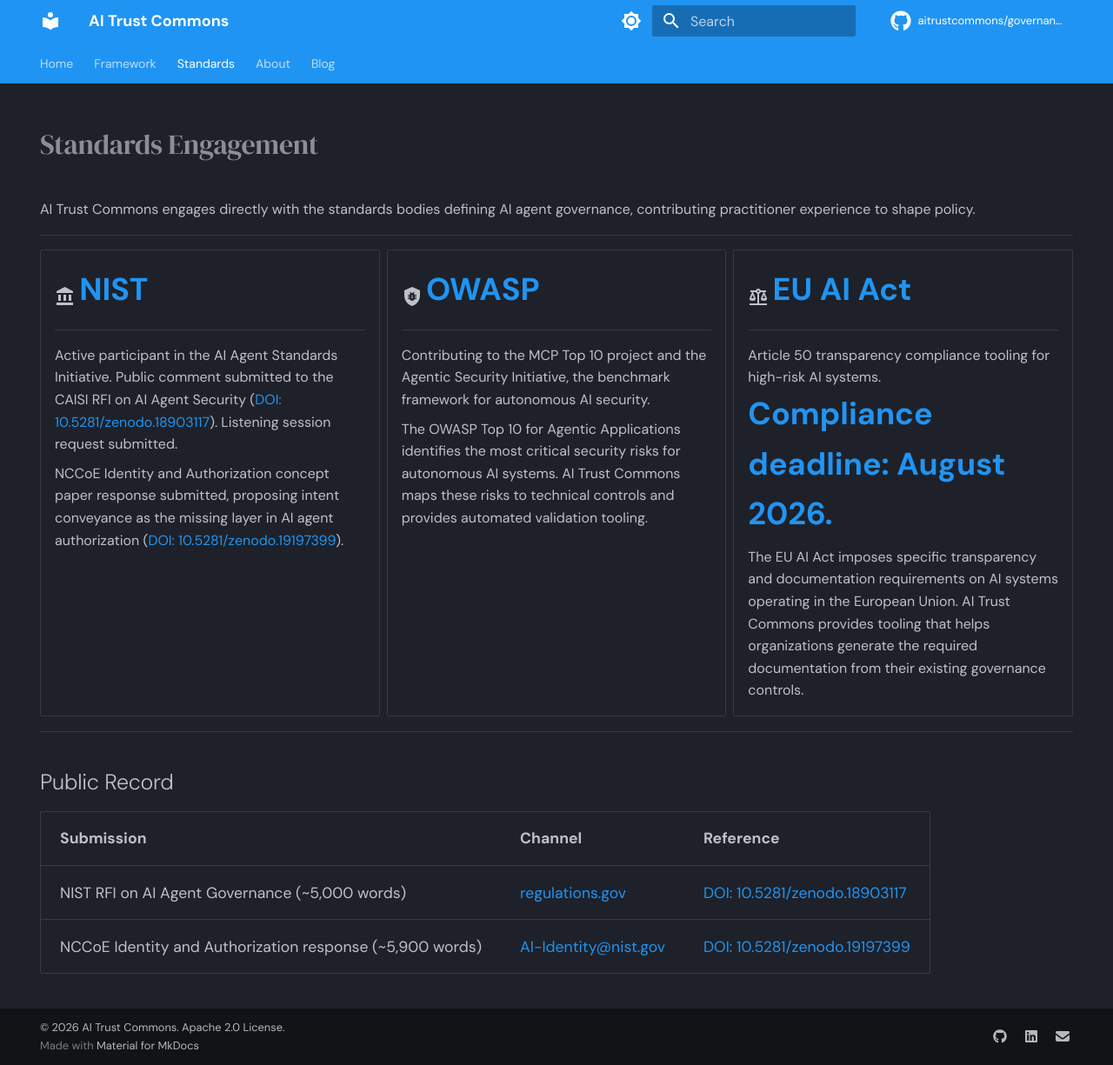
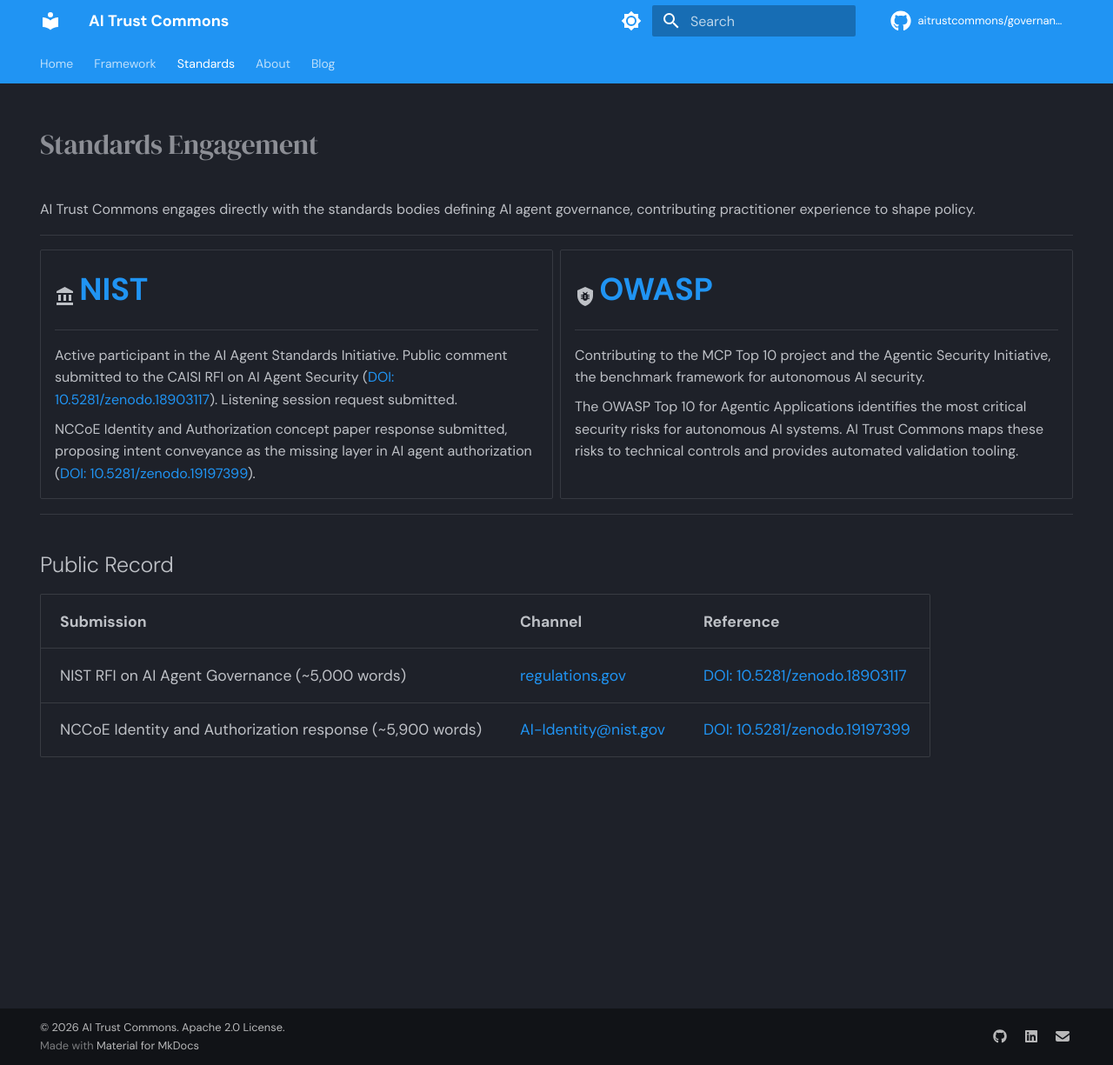
Before and after one commit to aitrustcommons/aitrustcommons.github.io, an MkDocs documentation site: the page built from docs/standards.md, in a window 1280 px wide and 1225 px high. Shown: the whole window at 87% size. Built offline with MkDocs 1.6.1 and Material for MkDocs 9.7.7, drawn with Linux system fonts in a browser that asks for light colours; comment, search, counter and statistics services are not loaded.

Commit message:
Site review: remove EU AI Act (dropped), update about page
standards.md:
- Removed EU AI Act card entirely
- Updated title/description to 'NIST & OWASP'

framework.md:
- Removed EU AI Act from Standards Mapping pillar

index.md (home):
- Removed EU AI Act from Standards Mapping card

about.md:
- Added Article 5 to publications table
- Added NCCoE submission to NIST Submissions table
- Renamed section from 'NIST Submission' to 'NIST Submissions'

Build tested locally before pushing. Tracked in #96.

```diff
--- a/docs/standards.md
+++ b/docs/standards.md
@@ -1,6 +1,6 @@
 ---
-title: "Standards Engagement: NIST, OWASP, EU AI Act"
-description: "AI Trust Commons engages with NIST AI Agent Standards Initiative, OWASP MCP Top 10, and EU AI Act Article 50 transparency compliance."
+title: "Standards Engagement: NIST & OWASP"
+description: "AI Trust Commons engages with NIST AI Agent Standards Initiative and OWASP MCP Top 10, contributing practitioner experience to shape AI agent governance policy."
 hide:
   - navigation
 ---
@@ -29,14 +29,6 @@ AI Trust Commons engages directly with the standards bodies defining AI agent go
 
     The OWASP Top 10 for Agentic Applications identifies the most critical security risks for autonomous AI systems. AI Trust Commons maps these risks to technical controls and provides automated validation tooling.
 
--   :material-scale-balance:{ .lg .middle } __EU AI Act__
-
-    ---
-
-    Article 50 transparency compliance tooling for high-risk AI systems. **Compliance deadline: August 2026.**
-
-    The EU AI Act imposes specific transparency and documentation requirements on AI systems operating in the European Union. AI Trust Commons provides tooling that helps organizations generate the required documentation from their existing governance controls.
-
 </div>
 
 ---
```
Also changed, not shown: docs/about.md (+3 -1 lines), docs/framework.md (+2 -2 lines), docs/index.md (+1 -1 lines).
